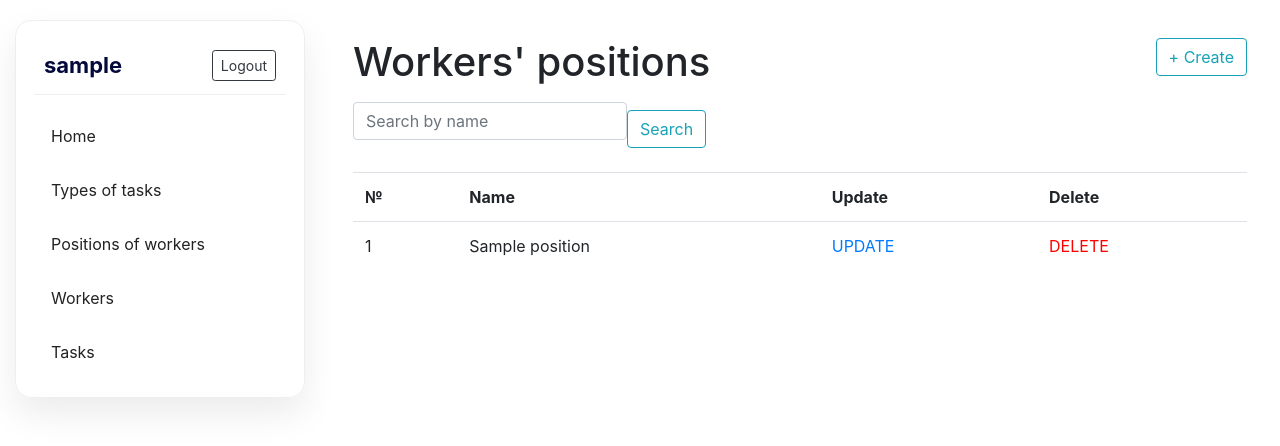
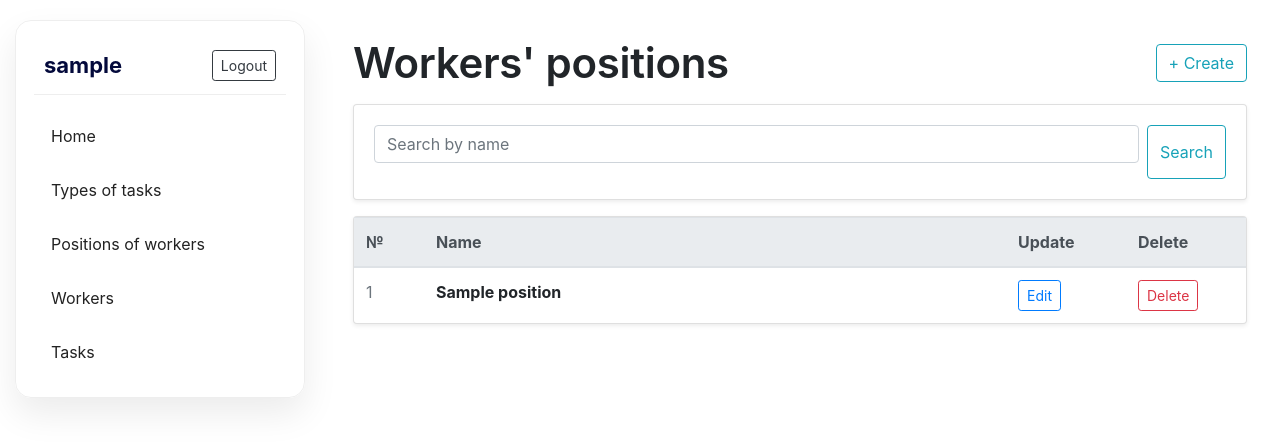
Before and after one commit to anastasiiaoshega513/IT-company-department-manager, a Django app: page /positions/ in a window 1280 px wide. Shown: the top 446 px of the page. Run offline with Django 5.2, Linux system fonts and the light colour scheme; a user stored in the database is signed in; tables that the repository leaves empty hold one stand-in row (values such as "Sample post"); some libraries are stand-ins or nearby versions.

Commit message:
updated few styles for tasktype, position list/delete/update pages

```diff
--- a/templates/task_manager/position_list.html
+++ b/templates/task_manager/position_list.html
@@ -2,44 +2,56 @@
 {% load crispy_forms_filters %}
 
 {% block content %}
-  <h1>Workers' positions<a class="btn btn-outline-info mb-0" style="float: right" href="{% url 'task_manager:position-create' %}">+ Create</a></h1>
-  <form method="get" action="" class="d-flex align-items-center my-3">
-    <div class="mb-0">
+  <div class="d-flex justify-content-between align-items-center mb-3">
+    <h1 class="page-title mb-0">Workers' positions</h1>
+    <a class="btn btn-outline-info mb-0" href="{% url 'task_manager:position-create' %}">+ Create</a>
+  </div>
+  <div class="card shadow-sm mb-3">
+    <div class="card-body">
+      <form method="get" action="" class="d-flex">
+        <div class="flex-grow-1 mr-2 mb-0">
           {{ search_form|crispy }}
         </div>
-    <button class="btn btn-outline-info" type="submit">Search</button>
+        <button class="btn btn-outline-info mb-0" type="submit">Search</button>
       </form>
+    </div>
+  </div>
   {% if position_list %}
-    <table class="table">
+    <div class="card shadow-sm">
+      <div class="card-body p-0">
+        <table class="table table-hover mb-0">
+          <thead class="thead-light">
             <tr>
-        <th>№</th>
+              <th style="width: 70px;">№</th>
               <th>Name</th>
-        <th>Update</th>
-        <th>Delete</th>
+              <th style="width: 120px;">Update</th>
+              <th style="width: 120px;">Delete</th>
             </tr>
-
+          </thead>
+          <tbody>
             {% for position in position_list %}
               <tr>
+                <td class="text-muted">{{ forloop.counter }}</td>
+                <td class="font-weight-bold">{{ position.name }}</td>
                 <td>
-            {{ forloop.counter }}
-          </td>
-          <td>
-            {{ position.name }}
-          </td>
-          <td>
-            <a href="{% url 'task_manager:position-update' pk=position.id %}">
-              UPDATE
+                  <a class="btn btn-sm btn-outline-primary" href="{% url 'task_manager:position-update' pk=position.id %}">
+                    Edit
                   </a>
                 </td>
                 <td>
-            <a style="color: red" href="{% url 'task_manager:position-delete' pk=position.id %}">
-              DELETE
+                  <a class="btn btn-sm btn-outline-danger" href="{% url 'task_manager:position-delete' pk=position.id %}">
+                    Delete
                   </a>
                 </td>
               </tr>
             {% endfor %}
+          </tbody>
         </table>
+      </div>
+    </div>
   {% else %}
-    <p>There are no positions of workers yet</p>
+    <div class="alert alert-light border">
+      There are no positions of workers yet.
+    </div>
   {% endif %}
 {% endblock %}
--- a/templates/task_manager/tasktype_form.html
+++ b/templates/task_manager/tasktype_form.html
@@ -3,7 +3,6 @@
 
 {% block content %}
   <h1 class="page-title mb-0">{{ object|yesno:"Update,Create" }} type of task</h1>
-
   <div class="narrow-form mt-3">
     <form action="" method="post" novalidate>
       {% csrf_token %}
--- a/templates/task_manager/tasktype_list.html
+++ b/templates/task_manager/tasktype_list.html
@@ -22,7 +22,7 @@
         <table class="table table-hover mb-0">
           <thead class="thead-light">
             <tr>
-              <th style="width: 70px;">#</th>
+              <th style="width: 70px;">№</th>
               <th>Name</th>
               <th style="width: 120px;">Update</th>
               <th style="width: 120px;">Delete</th>
```
Also changed, not shown: templates/task_manager/position_confirm_delete.html (+9 -10 lines), templates/task_manager/position_form.html (+8 -6 lines). Lines whose indentation alone changed are shown as unchanged.
